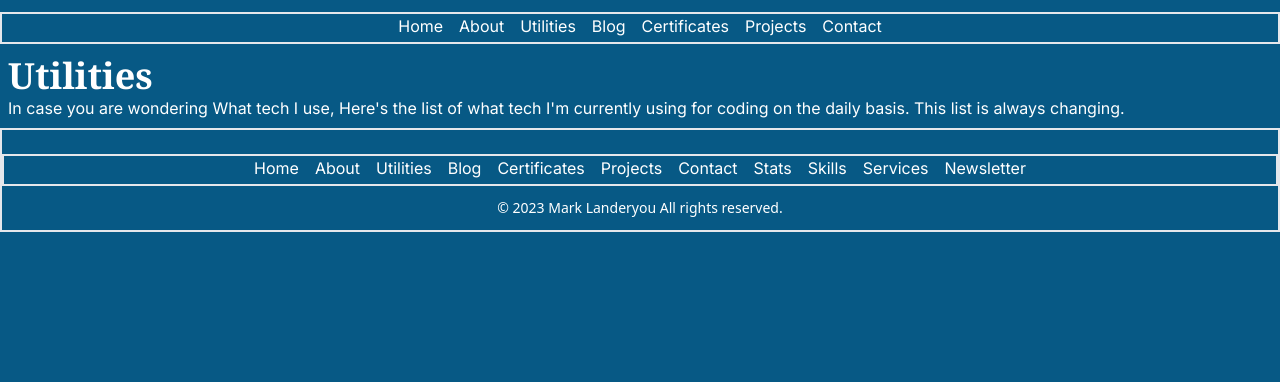
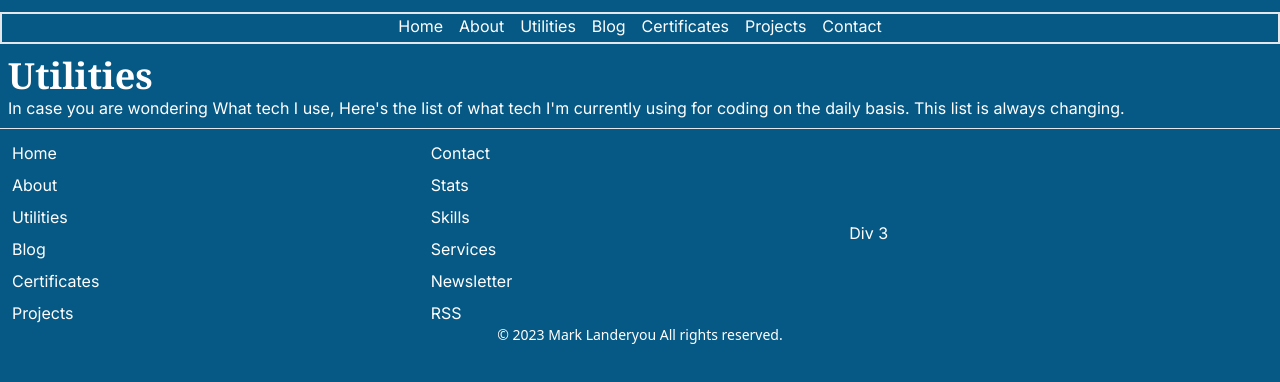
Before and after one commit to samurai71/portfolio, a Next.js app: page /utlities in a window 1280 px wide. Shown: the top 382 px of the page. Built offline with nearby package versions, Linux system fonts and the light colour scheme.

Commit message:
refactor: fixed the footernav

```diff
--- a/src/components/Footer.jsx
+++ b/src/components/Footer.jsx
@@ -2,7 +2,7 @@ import FooterNav from "./FooterNav";
 
 const Footer = () => {
   return (
-    <footer className="pt-3 mt-2 border-2">
+    <footer className="pt-3 mt-2 container mx-auto border-t">
       <FooterNav />
       <p className="font-sans pb-3 text-center px-2 sm:text-xs md:text-sm">
         &copy; {new Date().getFullYear()} Mark Landeryou All rights reserved.
--- a/src/components/FooterNav.tsx
+++ b/src/components/FooterNav.tsx
@@ -2,7 +2,31 @@ import Link from "next/link";
 
 const FooterNav = () => {
   return (
-    <nav className="space-x-4 container-md h-8 mt-3 mb-3 pb-2 text-center border-2">
+    <>
+      <div className="flex flex-row items-center justify-items-center container mx-auto px-3">
+        <div className="basis-1/3 flex-col md:flex-row">
+          <nav className="flex flex-col gap-y-2">
+            <Link href="/">Home</Link>
+            <Link href="/about">About</Link>
+            <Link href="/utlities">Utilities</Link>
+            <Link href="/blog">Blog</Link>
+            <Link href="/certificates">Certificates</Link>
+            <Link href="/projects">Projects</Link>
+          </nav>
+        </div>
+        <div className="basis-1/3 flex-col">
+          <nav className="flex flex-col gap-y-2">
+            <Link href="/contact">Contact</Link>
+            <Link href="/stats">Stats</Link>
+            <Link href="/skills">Skills</Link>
+            <Link href="/services">Services</Link>
+            <Link href="/newsletter">Newsletter</Link>
+            <Link href="/rss">RSS</Link>
+          </nav>
+        </div>
+        <div className="basis-1/3">Div 3</div>
+      </div>
+      {/* <nav className="space-x-4 container-md h-8 mt-3 mb-3 pb-2 text-center border-2">
         <Link href="/">Home</Link>
         <Link href="/about">About</Link>
         <Link href="/utlities">Utilities</Link>
@@ -14,8 +38,9 @@ const FooterNav = () => {
         <Link href="/skills">Skills</Link>
         <Link href="/services">Services</Link>
         <Link href="/newsletter">Newsletter</Link>
-      {/* <Link href="/rss">RSS</Link> */}
-    </nav>
+        <Link href="/rss">RSS</Link>
+      </nav> */}
+    </>
   );
 };
 
```
Lines whose indentation alone changed are shown as unchanged.
